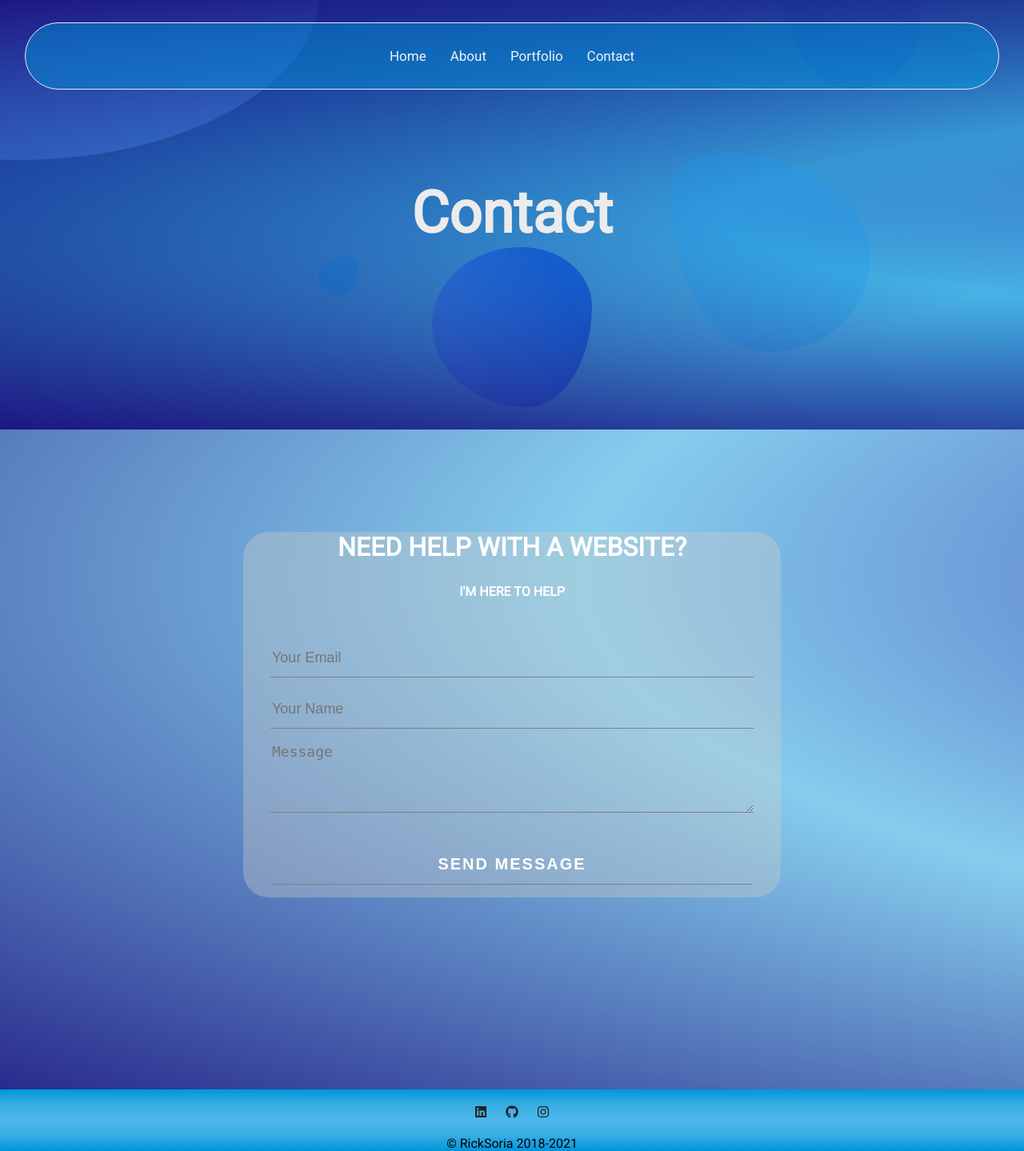
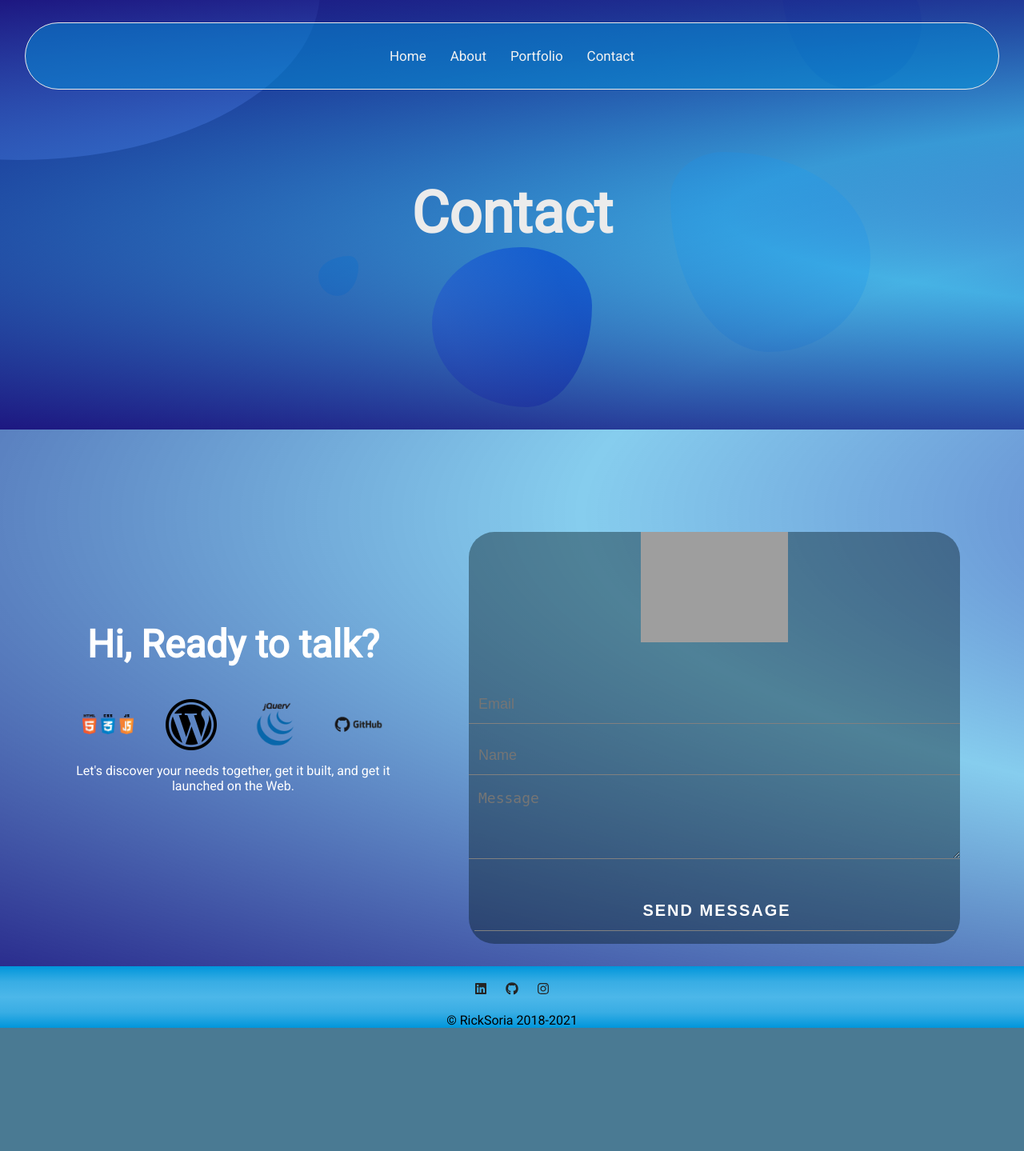
Before and after one commit to rsoria21/personalsite, a PHP site: page /contactForm2/contact.html in a window 1280 px wide. Shown: the whole page at 80% size. After the commit the page ends 1285 px from the top, so only its background shows below. Run offline with PHP 8.4, Linux system fonts and the light colour scheme; some libraries are stand-ins or nearby versions; grey boxes are pictures that could not be loaded.

Commit message:
updated contact

```diff
--- a/contactForm2/contact.html
+++ b/contactForm2/contact.html
@@ -60,12 +60,44 @@
       <!-- End blobs -->
     </div>
 
-    <!-- Contact Form -->
-    <section class="container">
+    <div class="content">
+      <div class="left-col">
+        <h2 class="title-text">Hi, Ready to talk?</h2>
+        <div class="skill-logo-container">
+          <img
+            class="skill-logo"
+            src="/images/html5-css-js.png"
+            alt="HTML CSS JS Logos"
+          />
+          <img class="skill-logo" src="/images/wplogo.png" alt="Git Logo" />
+          <img class="skill-logo" src="/images/jquery.png" alt="jQuery Logo" />
+          <img class="skill-logo" src="/images/github.png" alt="Github Logo" />
+        </div>
+        <p class="about-text">
+          Let's discover your needs together, get it built, and get it launched
+          on the Web.
+        </p>
+        <!-- <div class="socials">
+                <a href="" target="blank_"
+                  ><i class="social-icon fab fa-instagram"></i
+                ></a>
+                <a href=""><i class="social-icon fab fa-facebook-f"></i></a>
+                <a href=""><i class="social-icon fab fa-soundcloud"></i></a>
+                <a href=""><i class="social-icon fab fa-youtube"></i></a>
+                <a href=""><i class="social-icon fas fa-music"></i></a>
+              </div> -->
+      </div>
+      <div class="right-col">
+        <!-- START CONTACT FORM -->
+        <section class="form-container">
           <div class="contact-section">
             <div class="contact-title">
-          <h1>Need help with a website?</h1>
-          <h2>I'm here to help</h2>
+              <img
+                class="contact-logo"
+                src="/Images/logonobckgrndname.png"
+                alt=""
+              />
+              <!-- <h2>Here to help</h2> -->
             </div>
 
             <div class="contact-form">
@@ -77,14 +109,14 @@
                 <input
                   type="email"
                   name="email"
-              placeholder="Your Email"
+                  placeholder="Email"
                   class="email form-control"
                 />
                 <br />
                 <input
                   type="text"
                   name="subject"
-              placeholder="Your Name"
+                  placeholder="Name"
                   class="subject form-control"
                 />
                 <br />
@@ -108,7 +140,9 @@
             </div>
           </div>
         </section>
-    <!-- End Contact Form -->
+        <!-- END CONTACT FORM  -->
+      </div>
+    </div>
     <!-- Footer -->
     <footer>
       <div>
--- a/contactForm2/styles.css
+++ b/contactForm2/styles.css
@@ -237,17 +237,104 @@ body {
 /* End Blobs */
 /* Header END */
 
+/* DEMO START */
+.content {
+  width: 100%;
+  /* position: absolute; */
+  display: flex;
+  flex-direction: row;
+  justify-content: space-around;
+  /* top: 20%; */
+}
+
+.left-col {
+  margin-left: 6%;
+  display: flex;
+  flex-direction: column;
+  justify-content: center;
+  align-items: center;
+}
+
+.title-text {
+  font-size: 3rem;
+  color: #fff;
+  /* line-height: 110px; */
+  /* float: left; */
+}
+
+.about-text {
+  color: #fff;
+}
+
+.skill-logo-container {
+  display: flex;
+  flex-direction: row;
+  justify-content: center;
+  align-items: center;
+}
+
+.skill-logo {
+  width: 15%;
+  /* margin: 20px 20px 50px; */
+  margin: 0 20px;
+}
+
+.right-col {
+  float: right;
+  /* margin-right: 6%; */
+  /* margin-top: 120px; */
+  display: flex;
+  justify-content: center;
+  align-items: center;
+}
+
+@media screen and (max-width: 1000px) {
+  .content {
+    flex-direction: column;
+  }
+  .left-col {
+    margin-left: 0;
+  }
+  .about-text {
+    margin: 0 4rem;
+  }
+}
+@media screen and (max-width: 700px) {
+  .btn-container {
+    flex-direction: row;
+  }
+  .column {
+    width: 100%;
+    display: block;
+    margin-bottom: 20px;
+  }
+  .left-col {
+    margin-left: 0;
+    text-align: center;
+  }
+  .about-text {
+    margin: 2rem 2rem 0 2rem;
+  }
+}
+/* Demo END */
+
 /* Form Start */
-.container {
-  padding: 1.75rem 0 15rem 0;
+.form-container {
+  padding: 1.75rem 0;
+  margin: 0 5rem;
 }
 .contact-section {
-  background-color: rgba(206, 205, 199, 0.356);
+  text-align: center;
+  background-color: rgba(3, 26, 31, 0.42);
   border-radius: 2rem;
-  margin: 3rem 19rem 0 19rem;
+  /* margin: 3rem 19rem 0 19rem; */
+}
+.contact-logo {
+  width: 30%;
 }
 
 .contact-title {
+  text-align: center;
   margin-top: 100px;
   color: #fff;
   text-transform: uppercase;
@@ -255,6 +342,7 @@ body {
 }
 
 .contact-title h1 {
+  text-align: center;
   font-size: 32px;
   /* line-height: 10px; */
 }
@@ -270,6 +358,7 @@ form {
 
 .form-control {
   width: 600px;
+  padding-left: 12px;
   background: transparent;
   border: none;
   outline: none;
@@ -281,7 +370,7 @@ form {
 
 @media screen and (max-width: 1200px) {
   .contact-section {
-    margin: 3rem 11rem 0 11rem;
+    /* margin: 3rem 11rem 0 11rem; */
   }
   .form-control {
     width: 450px;
@@ -302,7 +391,7 @@ input {
 }
 
 form .submit {
-  background: #0579af79;
+  background: #0096db79;
   background-color: transparent;
   color: #fff;
   font-size: 20px;
@@ -313,7 +402,7 @@ form .submit {
 }
 
 form .submit:hover {
-  background-color: #006da079;
+  background-color: #0096db79;
   cursor: pointer;
 }
 /* FORM END */
```
Lines whose indentation alone changed are shown as unchanged.
